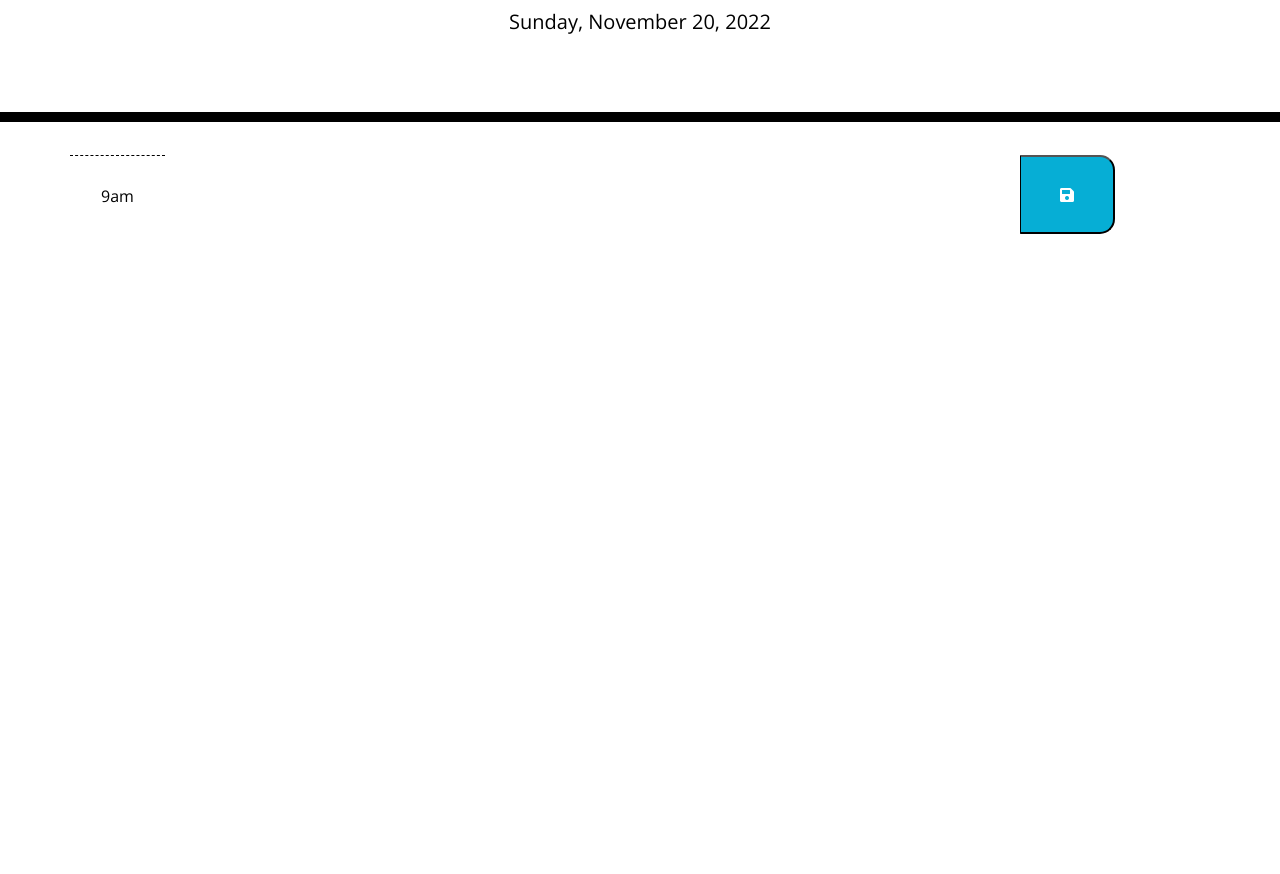
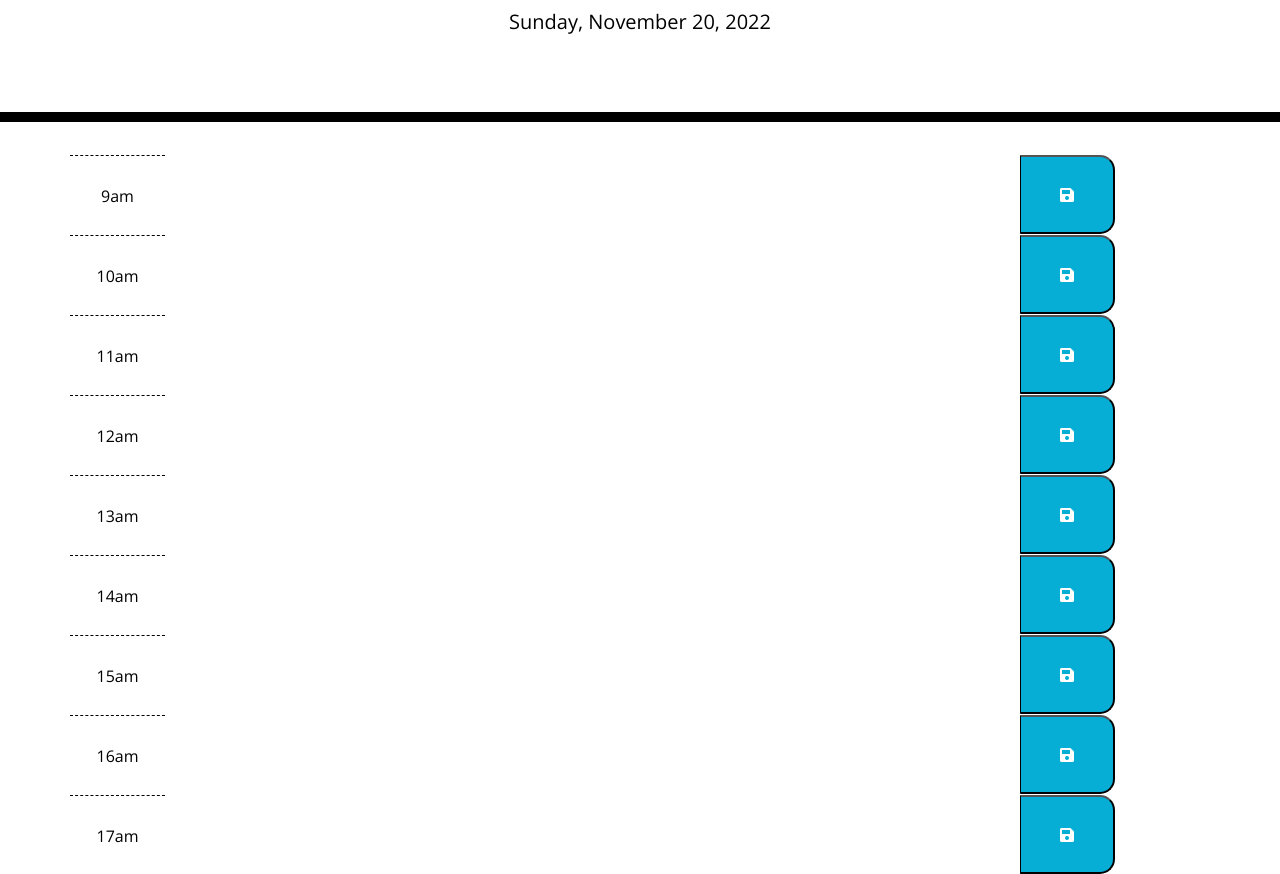
Before and after one commit to kristermyr/kristers-calendar, a plain HTML site: page index.html in a window 1280 px wide. Shown: the part 182-1056 px from the top of the page. Before the commit the page ends 800 px from the top, so only its background shows below. Drawn offline with nearby package versions, Linux system fonts and the light colour scheme.

Commit message:
added hour slots from 9-17

```diff
--- a/index.html
+++ b/index.html
@@ -39,6 +39,72 @@
 
         </div>
 
+        <div id="hour10" class ="row time-block">
+          <div class = "col-md-1 hour">
+            10am
+          </div>
+          <text class="description col-md-9"></text>
+          <button class="saveBtn col-md-1"><i class="fas fa-save"></i></button>
+
+         </div>
+
+         <div id="hour11" class ="row time-block">
+          <div class = "col-md-1 hour">
+            11am
+          </div>
+          <text class="description col-md-9"></text>
+          <button class="saveBtn col-md-1"><i class="fas fa-save"></i></button>
+
+         </div>
+         <div id="hour12" class ="row time-block">
+          <div class = "col-md-1 hour">
+            12am
+          </div>
+          <text class="description col-md-9"></text>
+          <button class="saveBtn col-md-1"><i class="fas fa-save"></i></button>
+
+         </div>
+         <div id="hour13" class ="row time-block">
+          <div class = "col-md-1 hour">
+            13am
+          </div>
+          <text class="description col-md-9"></text>
+          <button class="saveBtn col-md-1"><i class="fas fa-save"></i></button>
+
+         </div>
+         <div id="hour14" class ="row time-block">
+          <div class = "col-md-1 hour">
+            14am
+          </div>
+          <text class="description col-md-9"></text>
+          <button class="saveBtn col-md-1"><i class="fas fa-save"></i></button>
+
+         </div>
+         <div id="hour15" class ="row time-block">
+          <div class = "col-md-1 hour">
+            15am
+          </div>
+          <text class="description col-md-9"></text>
+          <button class="saveBtn col-md-1"><i class="fas fa-save"></i></button>
+
+         </div>
+         <div id="hour16" class ="row time-block">
+          <div class = "col-md-1 hour">
+            16am
+          </div>
+          <text class="description col-md-9"></text>
+          <button class="saveBtn col-md-1"><i class="fas fa-save"></i></button>
+
+         </div>
+         <div id="hour17" class ="row time-block">
+          <div class = "col-md-1 hour">
+            17am
+          </div>
+          <text class="description col-md-9"></text>
+          <button class="saveBtn col-md-1"><i class="fas fa-save"></i></button>
+
+         </div>
+
     <div id="1a"></div>
     </div>
 
```
